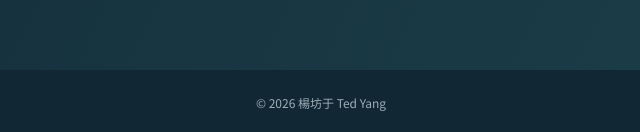
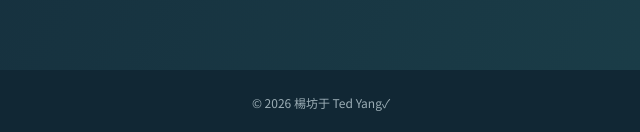
Before and after one commit to tedyang0612/Ted_Portfolio_site, a plain HTML site: page index.html in a window 1280 px wide. Shown: the part 5754-5886 px from the top of the page, 319-959 px from the left. Drawn offline with Linux system fonts and the light colour scheme.

Commit message:
測試自動部署

```diff
--- a/index.html
+++ b/index.html
@@ -509,7 +509,7 @@ footer {background:#112734;color:#9caeb6;text-align:center;padding:22px;font-siz
 <div class="contact-actions"><a class="btn btn-contact" href="mailto:t6021822@gmail.com">透過 Email 聯絡 <span class="arrow" aria-hidden="true">↗</span></a><a class="btn btn-outline" href="Ted_Yang_Resume.pdf" target="_blank" rel="noopener noreferrer">下載正式履歷 PDF <span class="arrow" aria-hidden="true">↗</span></a></div>
 </div></section>
 </main>
-<footer>© 2026 楊坊于 Ted Yang</footer>
+<footer>© 2026 楊坊于 Ted Yang✓</footer>
 <a class="back-top" href="#top" aria-label="返回頁首">↑</a>
 <script>
 (function(){
```
